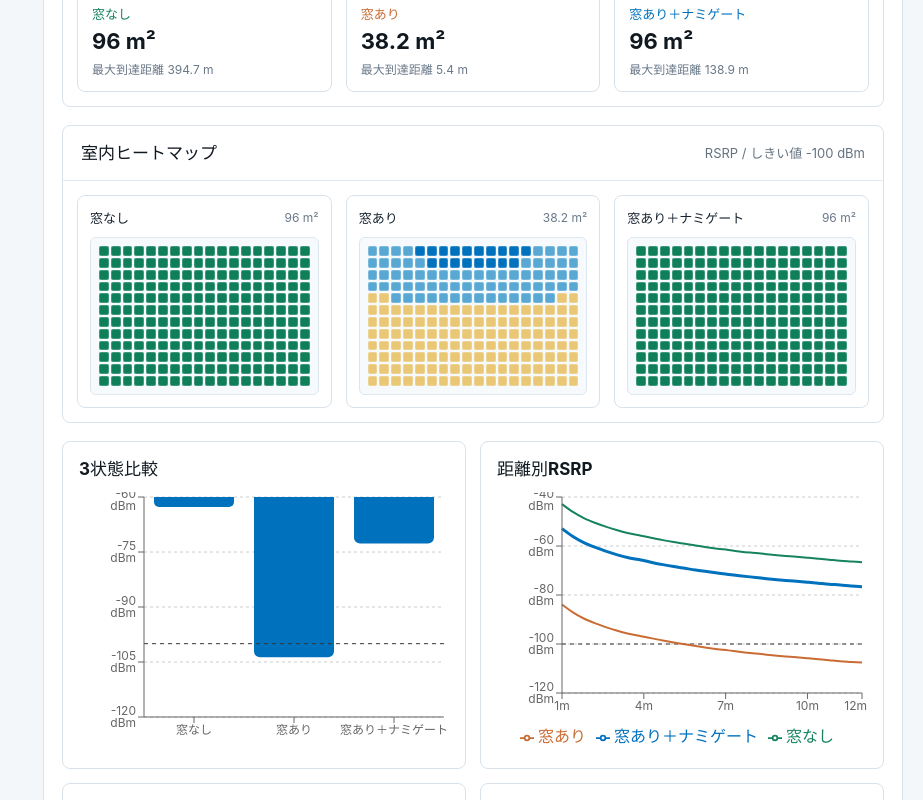
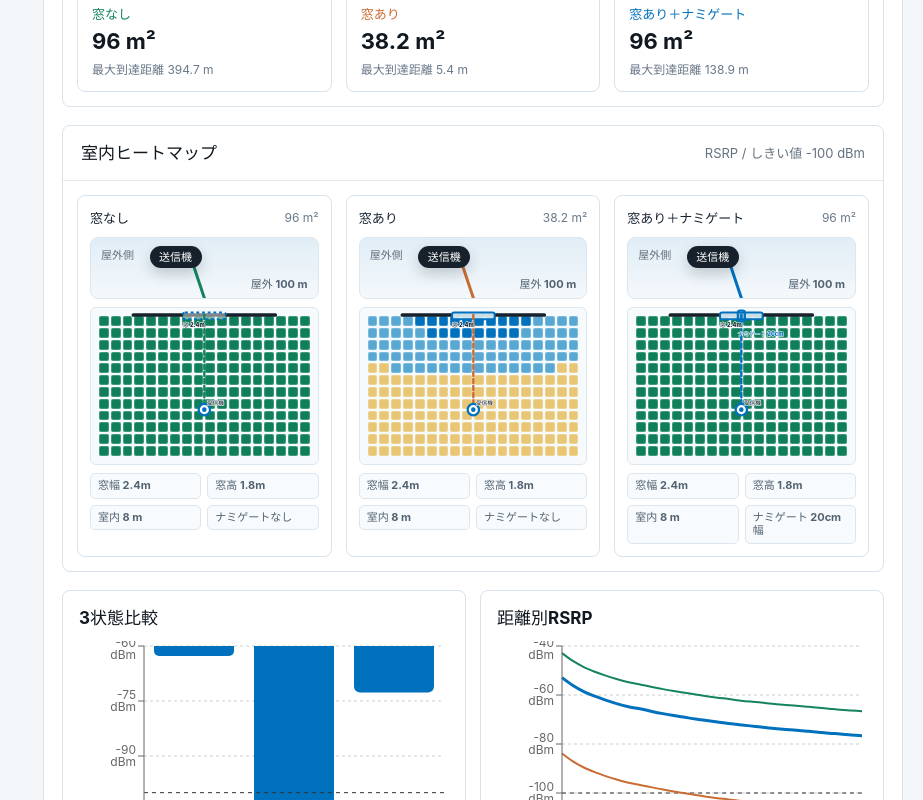
Before and after one commit to ohno-creator/private5g_namigate_simulater, a React (Vite) app: page / in a window 1280 px wide. Shown: the part 940-1740 px from the top of the page, without its empty margins (357-1280 px from the left). Built offline with nearby package versions, Linux system fonts and the light colour scheme.

Commit message:
Improve heatmap position visualization

```diff
--- a/src/App.css
+++ b/src/App.css
@@ -432,6 +432,7 @@
 }
 
 .heatmap-card {
+  overflow: hidden;
   padding: 12px;
 }
 
@@ -453,7 +454,79 @@
   font-size: 12px;
 }
 
+.heatmap-plan {
+  display: grid;
+  gap: 8px;
+}
+
+.heatmap-outdoor {
+  position: relative;
+  height: 62px;
+  overflow: hidden;
+  border: 1px solid #dce6ee;
+  border-radius: 8px;
+  background:
+    linear-gradient(180deg, rgba(0, 113, 189, 0.08), rgba(0, 113, 189, 0)),
+    #f4f8fb;
+}
+
+.heatmap-outdoor::after {
+  content: '屋外側';
+  position: absolute;
+  left: 10px;
+  top: 8px;
+  color: #657380;
+  font-size: 11px;
+  font-weight: 700;
+}
+
+.heatmap-outdoor-ray {
+  position: absolute;
+  inset: 0;
+  width: 100%;
+  height: 100%;
+  pointer-events: none;
+}
+
+.heatmap-device {
+  position: absolute;
+  z-index: 2;
+  display: inline-flex;
+  align-items: center;
+  justify-content: center;
+  min-width: 52px;
+  min-height: 22px;
+  padding: 3px 8px;
+  border-radius: 999px;
+  color: #ffffff;
+  font-size: 11px;
+  font-weight: 700;
+  line-height: 1;
+  transform: translateX(-50%);
+}
+
+.heatmap-transmitter {
+  top: 8px;
+  background: #16212c;
+  box-shadow: 0 6px 14px rgba(22, 33, 44, 0.2);
+}
+
+.heatmap-outdoor-distance {
+  position: absolute;
+  right: 10px;
+  bottom: 7px;
+  color: #526271;
+  font-size: 11px;
+  font-weight: 700;
+}
+
+.heatmap-room {
+  position: relative;
+}
+
 .heatmap {
+  position: relative;
+  z-index: 1;
   display: grid;
   gap: 2px;
   padding: 8px;
@@ -471,6 +544,93 @@
 
 .heat-cell.is-low {
   opacity: 0.72;
+}
+
+.heatmap-overlay {
+  position: absolute;
+  z-index: 2;
+  inset: 8px;
+  width: calc(100% - 16px);
+  height: calc(100% - 16px);
+  overflow: visible;
+  pointer-events: none;
+}
+
+.heatmap-wall-line {
+  stroke: #16212c;
+  stroke-linecap: round;
+  stroke-width: 2.6;
+}
+
+.heatmap-window {
+  fill: rgba(223, 242, 251, 0.9);
+  stroke: #0071bd;
+  stroke-width: 1.4;
+}
+
+.heatmap-window.is-reference {
+  fill: rgba(255, 255, 255, 0.45);
+  stroke-dasharray: 2 2;
+}
+
+.heatmap-namigate {
+  fill: rgba(0, 113, 189, 0.34);
+  stroke: #0071bd;
+  stroke-width: 1.5;
+}
+
+.heatmap-indoor-ray {
+  fill: none;
+  stroke-linecap: round;
+  stroke-width: 1.7;
+  stroke-dasharray: 3 2;
+}
+
+.heatmap-receiver-dot {
+  fill: #ffffff;
+  stroke: #0071bd;
+  stroke-width: 1.6;
+}
+
+.heatmap-receiver-core {
+  fill: #0071bd;
+}
+
+.heatmap-overlay-label,
+.heatmap-overlay-accent {
+  font-size: 4px;
+  font-weight: 800;
+  letter-spacing: 0;
+  paint-order: stroke;
+  stroke: rgba(255, 255, 255, 0.82);
+  stroke-linejoin: round;
+  stroke-width: 0.9px;
+}
+
+.heatmap-overlay-label {
+  fill: #172330;
+}
+
+.heatmap-overlay-accent {
+  fill: #0071bd;
+}
+
+.heatmap-plan-legend {
+  display: grid;
+  grid-template-columns: repeat(2, minmax(0, 1fr));
+  gap: 6px;
+}
+
+.heatmap-plan-legend span {
+  min-width: 0;
+  padding: 5px 7px;
+  border: 1px solid #dce6ee;
+  border-radius: 5px;
+  background: #f8fbfd;
+  color: #526271;
+  font-size: 11px;
+  font-weight: 700;
+  line-height: 1.25;
 }
 
 .chart-grid {
--- a/src/App.tsx
+++ b/src/App.tsx
@@ -31,6 +31,8 @@ type Settings = {
   outdoorDistanceM: number
   windowPresetId: WindowPresetId
   windowLossDb: number
+  windowWidthM: number
+  windowHeightM: number
   incidentAngleDeg: number
   roomWidthM: number
   roomDepthM: number
@@ -63,10 +65,33 @@ type ScenarioResult = {
   maxReachM: number
 }
 
+type ScenarioDefinition = {
+  key: ScenarioKey
+  label: string
+  color: string
+}
+
 type PositionDiagramProps = {
   settings: Settings
   angleLossDb: number
   areaGainDb: number
+}
+
+type HeatmapCell = {
+  id: string
+  rsrpDbm: number
+  isConnected: boolean
+}
+
+type HeatmapData = {
+  cells: HeatmapCell[]
+  connectedAreaM2: number
+}
+
+type HeatmapPlanProps = {
+  settings: Settings
+  scenario: ScenarioDefinition
+  heatmap: HeatmapData
 }
 
 const MAIN_COLOR = '#0071BD'
@@ -96,7 +121,7 @@ const NAMIGATE_PRESETS: {
   { id: 'custom', label: '任意', gainDb: null },
 ]
 
-const SCENARIOS: { key: ScenarioKey; label: string; color: string }[] = [
+const SCENARIOS: ScenarioDefinition[] = [
   { key: 'noWindow', label: '窓なし', color: '#15845d' },
   { key: 'withWindow', label: '窓あり', color: '#c96c34' },
   { key: 'withNamigate', label: '窓あり＋ナミゲート', color: MAIN_COLOR },
@@ -121,6 +146,8 @@ const DEFAULT_SETTINGS: Settings = {
   outdoorDistanceM: 100,
   windowPresetId: 'lowE',
   windowLossDb: 40,
+  windowWidthM: 2.4,
+  windowHeightM: 1.8,
   incidentAngleDeg: 60,
   roomWidthM: 8,
   roomDepthM: 12,
@@ -260,7 +287,7 @@ function getIndoorPointDistanceM(
   return Math.max(Math.hypot(x - windowCenterX, y), 1)
 }
 
-function buildHeatmap(settings: Settings, scenario: ScenarioKey) {
+function buildHeatmap(settings: Settings, scenario: ScenarioKey): HeatmapData {
   const roomWidthM = Math.max(settings.roomWidthM, 1)
   const roomDepthM = Math.max(settings.roomDepthM, 1)
   const cellAreaM2 = (roomWidthM * roomDepthM) / (HEATMAP_COLUMNS * HEATMAP_ROWS)
@@ -366,6 +393,151 @@ function NumberInput({
   )
 }
 
+function HeatmapPlan({ settings, scenario, heatmap }: HeatmapPlanProps) {
+  const roomWidthM = Math.max(settings.roomWidthM, 1)
+  const roomDepthM = Math.max(settings.roomDepthM, 1)
+  const safeAngle = clamp(settings.incidentAngleDeg, 15, 90)
+  const transmitterXPct = clamp(
+    50 - Math.tan(((90 - safeAngle) * Math.PI) / 180) * 22,
+    10,
+    90,
+  )
+  const receiverYPct = clamp((settings.indoorDistanceM / roomDepthM) * 100, 9, 92)
+  const windowWidthPct =
+    scenario.key === 'noWindow'
+      ? clamp((settings.windowWidthM / roomWidthM) * 100, 16, 88)
+      : clamp((settings.windowWidthM / roomWidthM) * 100, 18, 88)
+  const windowLeftPct = 50 - windowWidthPct / 2
+  const namigateWidthM = Math.max(settings.namigateWidthCm / 100, 0.01)
+  const namigateWidthPct = clamp(
+    (namigateWidthM / roomWidthM) * 100,
+    5,
+    Math.max(windowWidthPct, 5),
+  )
+  const namigateLeftPct = 50 - namigateWidthPct / 2
+  const hasNamigate = scenario.key === 'withNamigate'
+
+  return (
+    <div className="heatmap-plan">
+      <div className="heatmap-outdoor" aria-hidden="true">
+        <span
+          className="heatmap-device heatmap-transmitter"
+          style={{ left: `${transmitterXPct}%` }}
+        >
+          送信機
+        </span>
+        <svg className="heatmap-outdoor-ray" viewBox="0 0 100 56">
+          <line
+            x1={transmitterXPct}
+            y1="18"
+            x2="50"
+            y2="56"
+            stroke={scenario.color}
+            strokeLinecap="round"
+            strokeWidth="2.8"
+          />
+        </svg>
+        <span className="heatmap-outdoor-distance">
+          屋外 {formatMeters(settings.outdoorDistanceM)}
+        </span>
+      </div>
+
+      <div
+        className="heatmap-room"
+        aria-label={`${scenario.label}の室内ヒートマップ上面図`}
+      >
+        <div
+          className="heatmap"
+          style={{
+            gridTemplateColumns: `repeat(${HEATMAP_COLUMNS}, minmax(0, 1fr))`,
+          }}
+        >
+          {heatmap.cells.map((cell) => (
+            <span
+              className={cell.isConnected ? 'heat-cell' : 'heat-cell is-low'}
+              key={cell.id}
+              title={`${formatDbm(cell.rsrpDbm)} / ${
+                cell.isConnected ? '接続可能' : 'しきい値未満'
+              }`}
+              style={{
+                backgroundColor: getHeatColor(
+                  cell.rsrpDbm,
+                  settings.connectionThresholdDbm,
+                ),
+              }}
+            />
+          ))}
+        </div>
+
+        <svg className="heatmap-overlay" viewBox="0 0 100 100" aria-hidden="true">
+          <line className="heatmap-wall-line" x1="0" y1="0" x2="100" y2="0" />
+          <rect
+            className={
+              scenario.key === 'noWindow'
+                ? 'heatmap-window is-reference'
+                : 'heatmap-window'
+            }
+            x={windowLeftPct}
+            y="-1.8"
+            width={windowWidthPct}
+            height="4.8"
+            rx="1.4"
+          />
+          {hasNamigate ? (
+            <rect
+              className="heatmap-namigate"
+              x={namigateLeftPct}
+              y="-3.2"
+              width={namigateWidthPct}
+              height="7.6"
+              rx="1.6"
+            />
+          ) : null}
+          <path
+            className="heatmap-indoor-ray"
+            d={`M 50 0 L 50 ${receiverYPct}`}
+            stroke={scenario.color}
+          />
+          <circle
+            className="heatmap-receiver-dot"
+            cx="50"
+            cy={receiverYPct}
+            r="4"
+          />
+          <circle
+            className="heatmap-receiver-core"
+            cx="50"
+            cy={receiverYPct}
+            r="1.6"
+          />
+          <text className="heatmap-overlay-label" x="51.8" y={receiverYPct - 3}>
+            受信機
+          </text>
+          <text className="heatmap-overlay-label" x={windowLeftPct} y="8.5">
+            窓 {numberFormatter.format(settings.windowWidthM)}m
+          </text>
+          {hasNamigate ? (
+            <text className="heatmap-overlay-accent" x={namigateLeftPct} y="15">
+              ナミゲート {numberFormatter.format(settings.namigateWidthCm)}cm
+            </text>
+          ) : null}
+        </svg>
+      </div>
+
+      <div className="heatmap-plan-legend">
+        <span>窓幅 {numberFormatter.format(settings.windowWidthM)}m</span>
+        <span>窓高 {numberFormatter.format(settings.windowHeightM)}m</span>
+        <span>室内 {formatMeters(settings.indoorDistanceM)}</span>
+        {hasNamigate ? (
+          <span>ナミゲート {numberFormatter.format(settings.namigateWidthCm)}cm幅</span>
+        ) : (
+          <span>ナミゲートなし</span>
+        )}
+      </div>
+    </div>
+  )
+}
+
 function PositionDiagram({ settings, angleLossDb, areaGainDb }: PositionDiagramProps) {
   const roomX = 300
   const roomY = 48
@@ -391,10 +563,12 @@ function PositionDiagram({ settings, angleLossDb, areaGainDb }: PositionDiagramP
   const windowLabel =
     WINDOW_PRESETS.find((preset) => preset.id === settings.windowPresetId)?.label ??
     '任意'
+  const windowPatchHeight = clamp(settings.windowHeightM * 44, 46, 132)
   const namigatePatchHeight = clamp(
-    Math.sqrt(settings.namigateWidthCm * settings.namigateHeightCm) * 0.85,
+    (settings.namigateHeightCm / 100 / Math.max(settings.windowHeightM, 0.2)) *
+      windowPatchHeight,
     22,
-    78,
+    windowPatchHeight,
   )
 
   return (
@@ -441,9 +615,9 @@ function PositionDiagram({ settings, angleLossDb, areaGainDb }: PositionDiagramP
         <rect
           className="diagram-window"
           x={windowX - 8}
-          y={windowCenterY - 48}
+          y={windowCenterY - windowPatchHeight / 2}
           width="16"
-          height="96"
+          height={windowPatchHeight}
           rx="4"
         />
         <rect
@@ -531,7 +705,9 @@ function PositionDiagram({ settings, angleLossDb, areaGainDb }: PositionDiagramP
           <span>窓種別</span>
           <strong>{windowLabel}</strong>
           <small>
-            損失 {formatDb(settings.windowLossDb)} / 入射角損失 {formatDb(angleLossDb)}
+            {numberFormatter.format(settings.windowWidthM)}×
+            {numberFormatter.format(settings.windowHeightM)}m / 損失{' '}
+            {formatDb(settings.windowLossDb)} / 入射角損失 {formatDb(angleLossDb)}
           </small>
         </div>
         <div>
@@ -781,6 +957,22 @@ function App() {
               }}
             />
             <NumberInput
+              label="窓幅"
+              value={settings.windowWidthM}
+              min={0.2}
+              step={0.1}
+              unit="m"
+              onChange={(value) => updateSetting('windowWidthM', value)}
+            />
+            <NumberInput
+              label="窓高さ"
+              value={settings.windowHeightM}
+              min={0.2}
+              step={0.1}
+              unit="m"
+              onChange={(value) => updateSetting('windowHeightM', value)}
+            />
+            <NumberInput
               label="入射角"
               value={settings.incidentAngleDeg}
               min={15}
@@ -971,28 +1163,11 @@ function App() {
                     <strong>{scenario.label}</strong>
                     <span>{formatArea(heatmaps[scenario.key].connectedAreaM2)}</span>
                   </div>
-                  <div
-                    className="heatmap"
-                    style={{
-                      gridTemplateColumns: `repeat(${HEATMAP_COLUMNS}, minmax(0, 1fr))`,
-                    }}
-                  >
-                    {heatmaps[scenario.key].cells.map((cell) => (
-                      <span
-                        className={cell.isConnected ? 'heat-cell' : 'heat-cell is-low'}
-                        key={cell.id}
-                        title={`${formatDbm(cell.rsrpDbm)} / ${
-                          cell.isConnected ? '接続可能' : 'しきい値未満'
-                        }`}
-                        style={{
-                          backgroundColor: getHeatColor(
-                            cell.rsrpDbm,
-                            settings.connectionThresholdDbm,
-                          ),
-                        }}
-                      />
-                    ))}
-                  </div>
+                  <HeatmapPlan
+                    settings={settings}
+                    scenario={scenario}
+                    heatmap={heatmaps[scenario.key]}
+                  />
                 </article>
               ))}
             </div>
```
